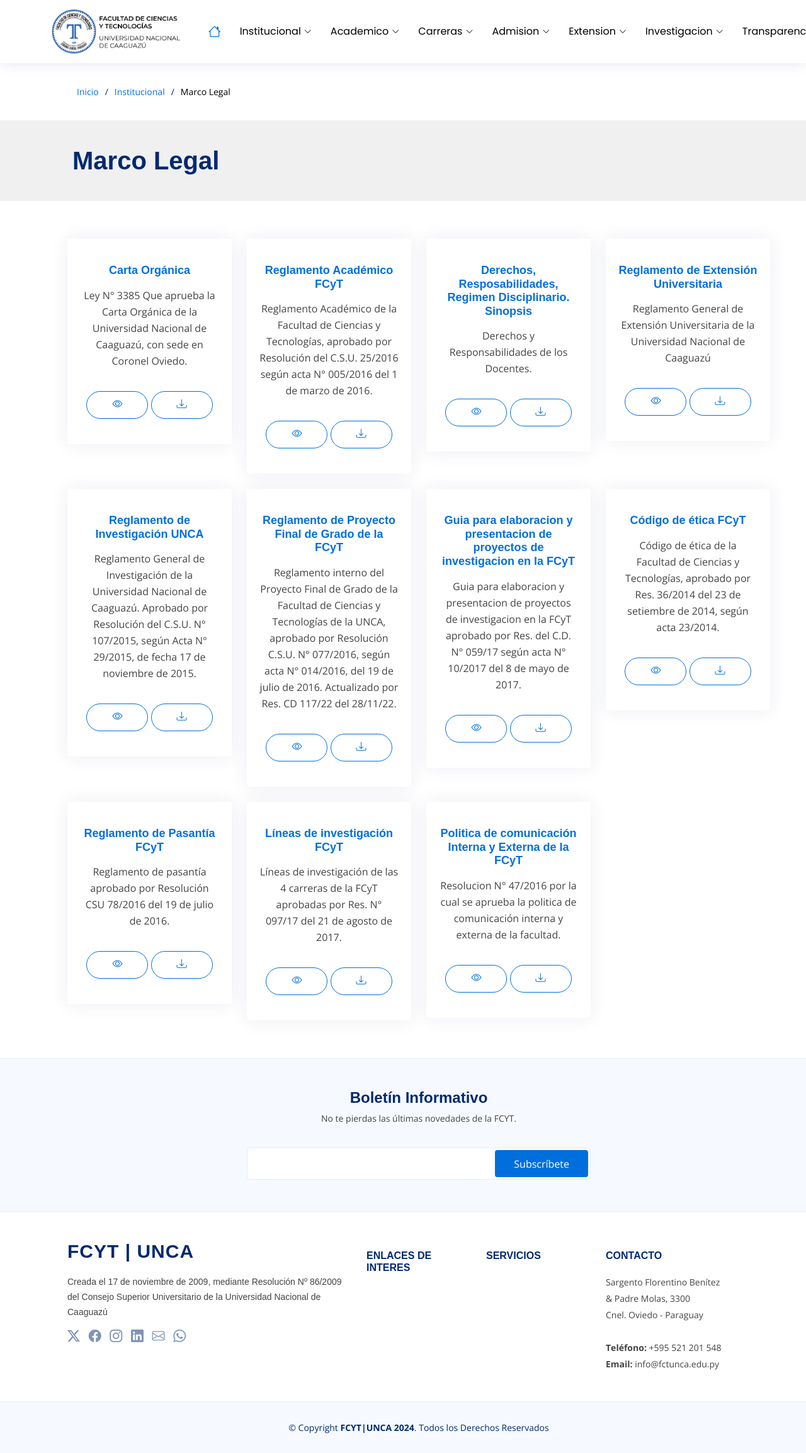
After one commit to FCYT-TI/fcytuncaweb, a Django app: page /marcolegal/ in a window 1280 px wide. The commit adds this page. Shown: the whole page at 63% size. Run offline with Django 3.2, Linux system fonts and the light colour scheme; some libraries are stand-ins or nearby versions.

Commit message:
FCYTSPRUN-17-marcolegal Se creo la pagina de marco legal, se realizaron ajustes al template_base.html y reseña historica

```diff
--- a/fcytunca/urls.py
+++ b/fcytunca/urls.py
@@ -23,4 +23,5 @@ urlpatterns = [
     path('', views.raiz),
     path('inicio/', views.index),
     path('historia/', views.resenha),
+    path('marcolegal/', views.marcolegal),
 ]
--- a/fcytuncaweb/views.py
+++ b/fcytuncaweb/views.py
@@ -9,3 +9,6 @@ def raiz(request):
 
 def resenha(request):
     return render(request, 'resenhahistorica.html')
+
+def marcolegal(request):
+    return render(request, 'marcolegal.html')
--- /dev/null
+++ b/templates/marcolegal.html
@@ -0,0 +1,167 @@
+{% load static %}
+{% include "header.html" %}
+
+  <main id="main">
+
+    <!-- ======= Breadcrumbs ======= -->
+    <section class="breadcrumbs">
+      <div class="container">
+        <ol>
+          <li><a class="breadInicio" href="index.html">Inicio</a></li>
+          <li class="breadMenu" >Institucional</li>
+            <li class="breadSeccion">Marco Legal</li>
+        </ol>
+      </div>
+    </section>
+      <section class="tittle">
+      <div class="container-titulo">
+          <h1 class="tittlecolor" data-aos="fade-up" ><strong>Marco Legal</strong></h1>
+      </div>
+    </section><!-- End Breadcrumbs -->
+
+
+
+    <section id="pricing" class="pricing">
+
+      <div class="container" data-aos="fade-up">
+
+        <div class="row gy-4" data-aos="fade-left">
+
+          <div class="col-lg-3 col-md-6" data-aos="zoom-in" data-aos-delay="100">
+            <div class="box">
+              <h3 class="breadInicio">Carta Orgánica</h3>
+              <ul>
+                <li>Ley N° 3385 Que aprueba la Carta Orgánica de la Universidad Nacional de Caaguazú, con sede en Coronel Oviedo.</li>
+              </ul>
+              <a href="#" class="btn-buy"><i class="bi bi-eye "></i></a>
+                <a href="#" class="btn-buy"><i class="bi bi-download "></i></a>
+            </div>
+          </div>
+
+          <div class="col-lg-3 col-md-6" data-aos="zoom-in" data-aos-delay="200">
+            <div class="box">
+              <h3 class="breadInicio">Reglamento Académico FCyT</h3>
+              <ul>
+                <li>Reglamento Académico de la Facultad de Ciencias y Tecnologías, aprobado por Resolución del C.S.U. 25/2016 según acta N° 005/2016 del 1 de marzo de 2016.</li>
+              </ul>
+              <a href="#" class="btn-buy"><i class="bi bi-eye "></i></a>
+                <a href="#" class="btn-buy"><i class="bi bi-download "></i></a>
+            </div>
+          </div>
+
+          <div class="col-lg-3 col-md-6" data-aos="zoom-in" data-aos-delay="300">
+            <div class="box">
+              <h3 class="breadInicio">Derechos, Resposabilidades, Regimen Disciplinario. Sinopsis</h3>
+
+
+              <ul>
+                <li>Derechos y Responsabilidades de los Docentes.</li>
+              </ul>
+              <a href="#" class="btn-buy"><i class="bi bi-eye "></i></a>
+                <a href="#" class="btn-buy"><i class="bi bi-download "></i></a>
+            </div>
+          </div>
+
+          <div class="col-lg-3 col-md-6" data-aos="zoom-in" data-aos-delay="400">
+            <div class="box">
+              <h3 class="breadInicio">Reglamento de Extensión Universitaria</h3>
+              <ul>
+                <li>Reglamento General de Extensión Universitaria de la Universidad Nacional de Caaguazú</li>
+              </ul>
+                <a href="#" class="btn-buy"><i class="bi bi-eye "></i></a>
+                <a href="#" class="btn-buy"><i class="bi bi-download "></i></a>
+            </div>
+          </div>
+            <div class="col-lg-3 col-md-6" data-aos="zoom-in" data-aos-delay="100">
+            <div class="box">
+              <h3 class="breadInicio">Reglamento de Investigación UNCA</h3>
+              <ul>
+                <li>Reglamento General de Investigación de la Universidad Nacional de Caaguazú. Aprobado por Resolución del C.S.U. N° 107/2015, según Acta N° 29/2015, de fecha 17 de noviembre de 2015.</li>
+              </ul>
+              <a href="#" class="btn-buy"><i class="bi bi-eye "></i></a>
+                <a href="#" class="btn-buy"><i class="bi bi-download "></i></a>
+            </div>
+          </div>
+
+          <div class="col-lg-3 col-md-6" data-aos="zoom-in" data-aos-delay="200">
+            <div class="box">
+              <h3 class="breadInicio">Reglamento de Proyecto Final de Grado de la FCyT</h3>
+              <ul>
+                <li>Reglamento interno del Proyecto Final de Grado de la Facultad de Ciencias y Tecnologías de la UNCA, aprobado por Resolución C.S.U. N° 077/2016, según acta N° 014/2016, del 19 de julio de 2016. Actualizado por Res. CD 117/22 del 28/11/22.</li>
+              </ul>
+              <a href="#" class="btn-buy"><i class="bi bi-eye "></i></a>
+                <a href="#" class="btn-buy"><i class="bi bi-download "></i></a>
+            </div>
+          </div>
+
+          <div class="col-lg-3 col-md-6" data-aos="zoom-in" data-aos-delay="300">
+            <div class="box">
+              <h3 class="breadInicio">Guia para elaboracion y presentacion de proyectos de investigacion en la FCyT</h3>
+
+
+              <ul>
+                <li>Guia para elaboracion y presentacion de proyectos de investigacion en la FCyT aprobado por Res. del C.D. N° 059/17 según acta N° 10/2017 del 8 de mayo de 2017.</li>
+              </ul>
+              <a href="#" class="btn-buy"><i class="bi bi-eye "></i></a>
+                <a href="#" class="btn-buy"><i class="bi bi-download "></i></a>
+            </div>
+          </div>
+
+          <div class="col-lg-3 col-md-6" data-aos="zoom-in" data-aos-delay="400">
+            <div class="box">
+              <h3 class="breadInicio">Código de ética FCyT</h3>
+              <ul>
+                <li>Código de ética de la Facultad de Ciencias y Tecnologías, aprobado por Res. 36/2014 del 23 de setiembre de 2014, según acta 23/2014.</li>
+              </ul>
+                <a href="#" class="btn-buy"><i class="bi bi-eye "></i></a>
+                <a href="#" class="btn-buy"><i class="bi bi-download "></i></a>
+            </div>
+          </div>
+
+            <div class="col-lg-3 col-md-6" data-aos="zoom-in" data-aos-delay="100">
+            <div class="box">
+              <h3 class="breadInicio">Reglamento de Pasantía FCyT</h3>
+              <ul>
+                <li>Reglamento de pasantía aprobado por Resolución CSU 78/2016 del 19 de julio de 2016.</li>
+              </ul>
+              <a href="#" class="btn-buy"><i class="bi bi-eye "></i></a>
+                <a href="#" class="btn-buy"><i class="bi bi-download "></i></a>
+            </div>
+          </div>
+
+          <div class="col-lg-3 col-md-6" data-aos="zoom-in" data-aos-delay="200">
+            <div class="box">
+              <h3 class="breadInicio">Líneas de investigación FCyT</h3>
+              <ul>
+                <li>Líneas de investigación de las 4 carreras de la FCyT aprobadas por Res. N° 097/17 del 21 de agosto de 2017.</li>
+              </ul>
+              <a href="#" class="btn-buy"><i class="bi bi-eye "></i></a>
+                <a href="#" class="btn-buy"><i class="bi bi-download "></i></a>
+            </div>
+          </div>
+
+          <div class="col-lg-3 col-md-6" data-aos="zoom-in" data-aos-delay="300">
+            <div class="box">
+              <h3 class="breadInicio">Politica de comunicación Interna y Externa de la FCyT</h3>
+
+
+              <ul>
+                <li>Resolucion N° 47/2016 por la cual se aprueba la politica de comunicación interna y externa de la facultad.</li>
+              </ul>
+              <a href="#" class="btn-buy"><i class="bi bi-eye "></i></a>
+                <a href="#" class="btn-buy"><i class="bi bi-download "></i></a>
+            </div>
+          </div>
+
+
+
+
+        </div>
+
+      </div>
+
+    </section>
+
+  </main><!-- End #main -->
+
+{% include "footer.html" %}
--- a/templates/resenhahistorica.html
+++ b/templates/resenhahistorica.html
@@ -15,7 +15,7 @@
     </section>
       <section class="tittle">
       <div class="container-titulo">
-          <h4 data-aos="fade-up"><strong>Reseña Histórica</strong></h4>
+          <h1 class="tittlecolor" data-aos="fade-up"><strong>Reseña Histórica</strong></h1>
       </div>
     </section><!-- End Breadcrumbs -->
 
--- a/templates/static/css/style.css
+++ b/templates/static/css/style.css
@@ -82,6 +82,9 @@ section {
 .tittle{
     background: #f0f0f0;
     padding:20px 0 20px 0;
+}
+.tittlecolor{
+  color: #012970;
 }
 .breadInicio{
   color: #006fdd;
@@ -2564,7 +2567,7 @@ section {
 
 .container-titulo{
   padding: 20px 0 20px 0;
-  margin-left: 165px;
+  margin-left: 115px;
 }
 .container-titulo h1{
   margin-bottom: 0 !important;
--- a/templates/template_base.html
+++ b/templates/template_base.html
@@ -7,7 +7,7 @@
     <section class="breadcrumbs">
       <div class="container">
         <ol>
-          <li><a class="breadInicio" href="index.html">Inicio</a></li>
+          <li><a class="breadInicio" href="inicio/">Inicio</a></li>
           <li class="breadMenu" >Agregar dato del menu</li>
             <li class="breadSeccion">Agregar dato de la Seccion</li>
         </ol>
@@ -15,7 +15,7 @@
     </section>
       <section class="tittle">
       <div class="container-titulo">
-          <h4 data-aos="fade-up" ><strong>Nombre de la seccion</strong></h4>
+          <h1 class="tittlecolor" data-aos="fade-up" ><strong>Nombre de la seccion</strong></h1>
       </div>
     </section><!-- End Breadcrumbs -->
 
```
